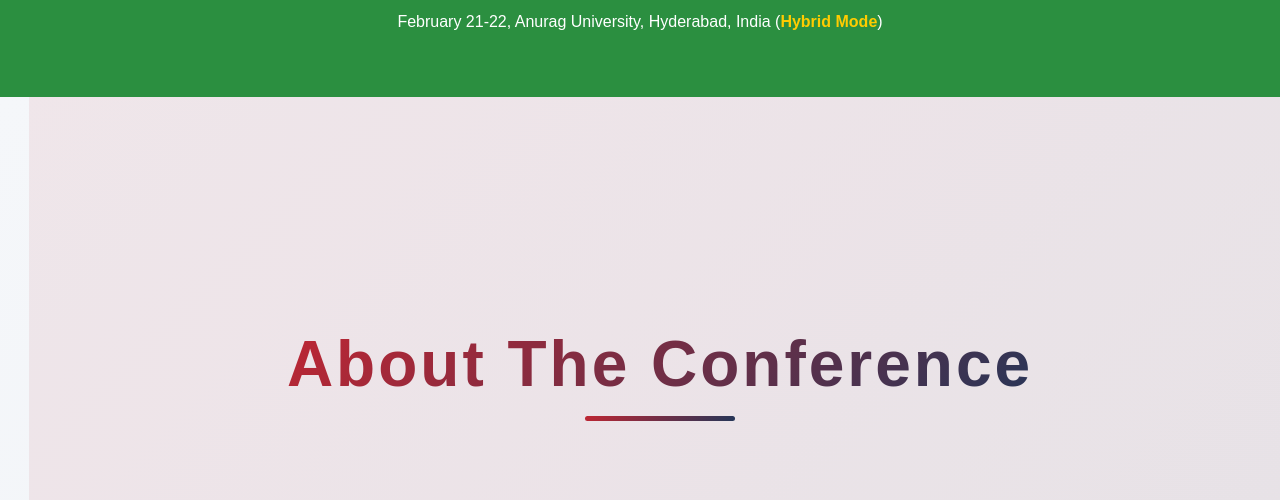
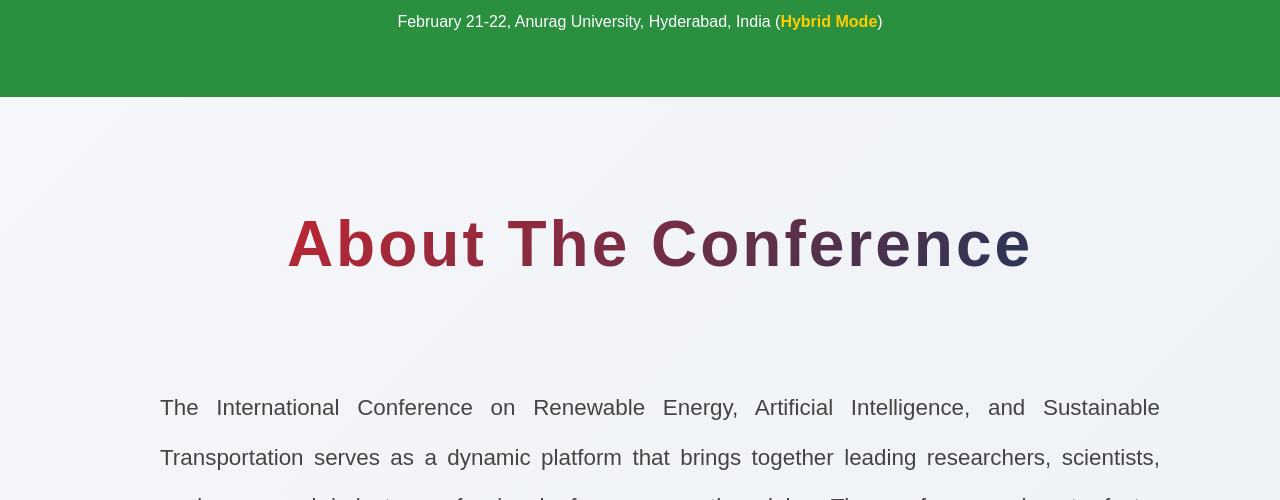
Before and after one commit to Madhu0614/Anurag_university, a plain HTML site: page about.html in a window 1280 px wide. Shown: the part 286-786 px from the top of the page. Drawn offline with Linux system fonts and the light colour scheme.

Commit message:
made chnges

```diff
--- a/about.html
+++ b/about.html
@@ -14,7 +14,7 @@
                 <li><a href="index.html">HOME</a></li>
                 <li><a href="about.html">ABOUT</a></li>
                 <li><a href="committees.html">COMMITTEES</a></li>
-                <li><a href="call-for-papers.html">CALL FOR PAPERS</a></li>
+                <li><a href="call_for_papers.html">CALL FOR PAPERS</a></li>
                 <li><a href="dates.html">IMPORTANT DATES</a></li>
                 <li><a href="registration.html">REGISTRATION</a></li>
                 <li><a href="program.html">PROGRAM</a></li>
--- a/css/about.css
+++ b/css/about.css
@@ -2,7 +2,7 @@
 
 .about {
     background: linear-gradient(135deg, #f5f7fa, #e0e5ec);
-    padding: 150px 20px;
+    padding: 30px 20px;
     text-align: center;
     overflow: hidden;
     position: relative;
@@ -10,18 +10,6 @@
     margin-left: -50vw; /* Offset to center the content */
     left: 50%; /* Center the section */
     transition: all 0.5s ease-in-out;
-}
-
-.about::before {
-    content: '';
-    position: absolute;
-    top: 0;
-    left: 0;
-    width: 100%;
-    height: 100%;
-    background: linear-gradient(135deg, rgba(190, 38, 51, 0.08), rgba(36, 54, 88, 0.08));
-    z-index: 0;
-    animation: gradient-shift 15s infinite alternate;
 }
 
 @keyframes gradient-shift {
@@ -49,18 +37,6 @@
     z-index: 1;
 }
 
-.about h1::after {
-    content: '';
-    position: absolute;
-    bottom: -30px;
-    left: 50%;
-    transform: translateX(-50%);
-    width: 200px;
-    height: 6px;
-    background: linear-gradient(135deg, #BE2633, #243658);
-    border-radius: 4px;
-    transition: width 0.4s ease-in-out;
-}
 
 .about h1:hover::after {
     width: 300px;
@@ -82,19 +58,6 @@
     -webkit-text-fill-color: transparent;
     transition: all 0.4s ease-in-out;
     z-index: 1;
-}
-
-.about h2::before {
-    content: '';
-    position: absolute;
-    bottom: 0;
-    left: 50%;
-    transform: translateX(-50%);
-    width: 150px;
-    height: 5px;
-    background: linear-gradient(135deg, #BE2633, #243658);
-    border-radius: 4px;
-    transition: width 0.4s ease-in-out;
 }
 
 .about h2:hover::before {
```
Also changed, not shown: call_for_papers.html (+1 -1 lines), 2 other files.
